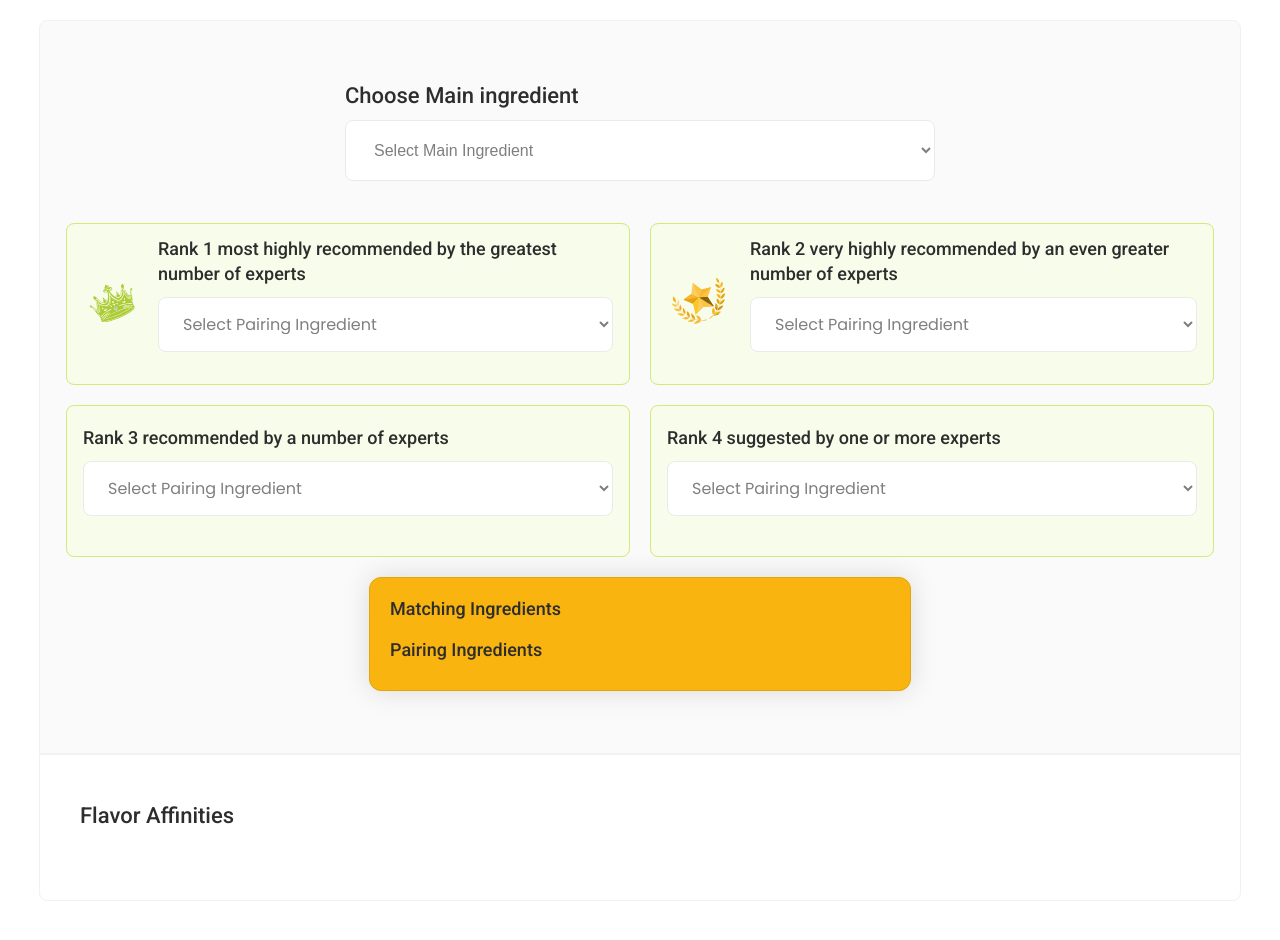
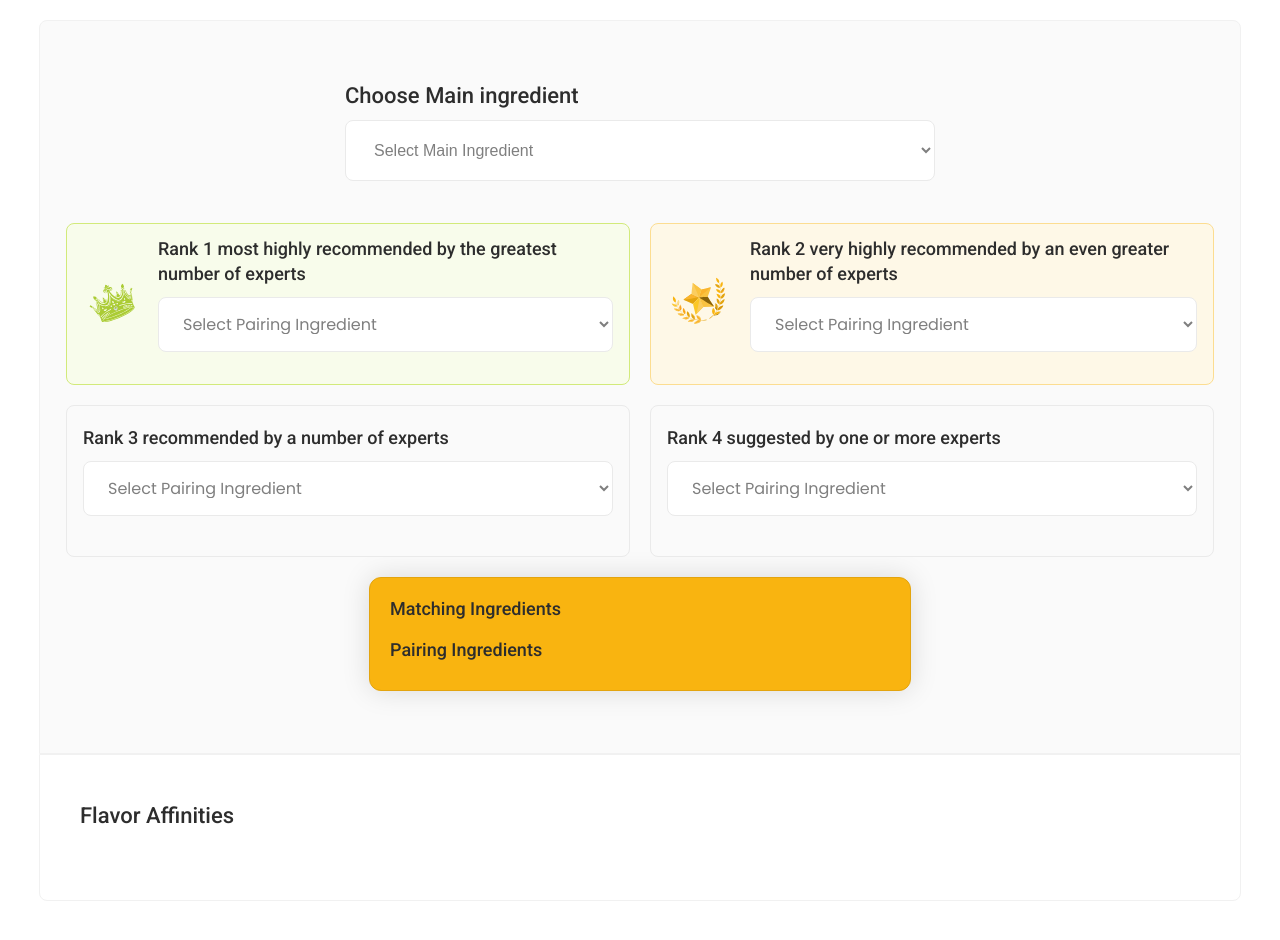
Before and after one commit to amandevcosmo/flavor-gpt, a plain HTML site: page index.html in a window 1280 px wide. Drawn offline with Linux system fonts and the light colour scheme.

Commit message:
colors changed

```diff
--- a/index.html
+++ b/index.html
@@ -323,6 +323,14 @@
       #user-selcted-main-ingredient{
         margin-bottom: 20px;
       }
+      .good-match{
+        background-color: #FEF8E7;
+        border: 1px solid #FCDD91;
+      }
+      .simple-match{
+        background: #FAFAFA;
+        border: 1px solid #EAEAEA;
+      }
     </style>
   </head>
   <body>
@@ -349,7 +357,7 @@
               </div>
             </div>
 
-            <div class="perfect-match">
+            <div class="perfect-match good-match">
               <div class="logo">
                 <img src="best.svg" alt="" />
               </div>
@@ -361,7 +369,7 @@
               </div>
             </div>
 
-            <div class="perfect-match">
+            <div class="perfect-match simple-match">
               <!-- <div class="logo">
                 <img src="best.svg" alt="" />
               </div> -->
@@ -373,7 +381,7 @@
               </div>
             </div>
 
-            <div class="perfect-match">
+            <div class="perfect-match simple-match">
               <!-- <div class="logo">
                 <img src="best.svg" alt="" />
               </div> -->
```
